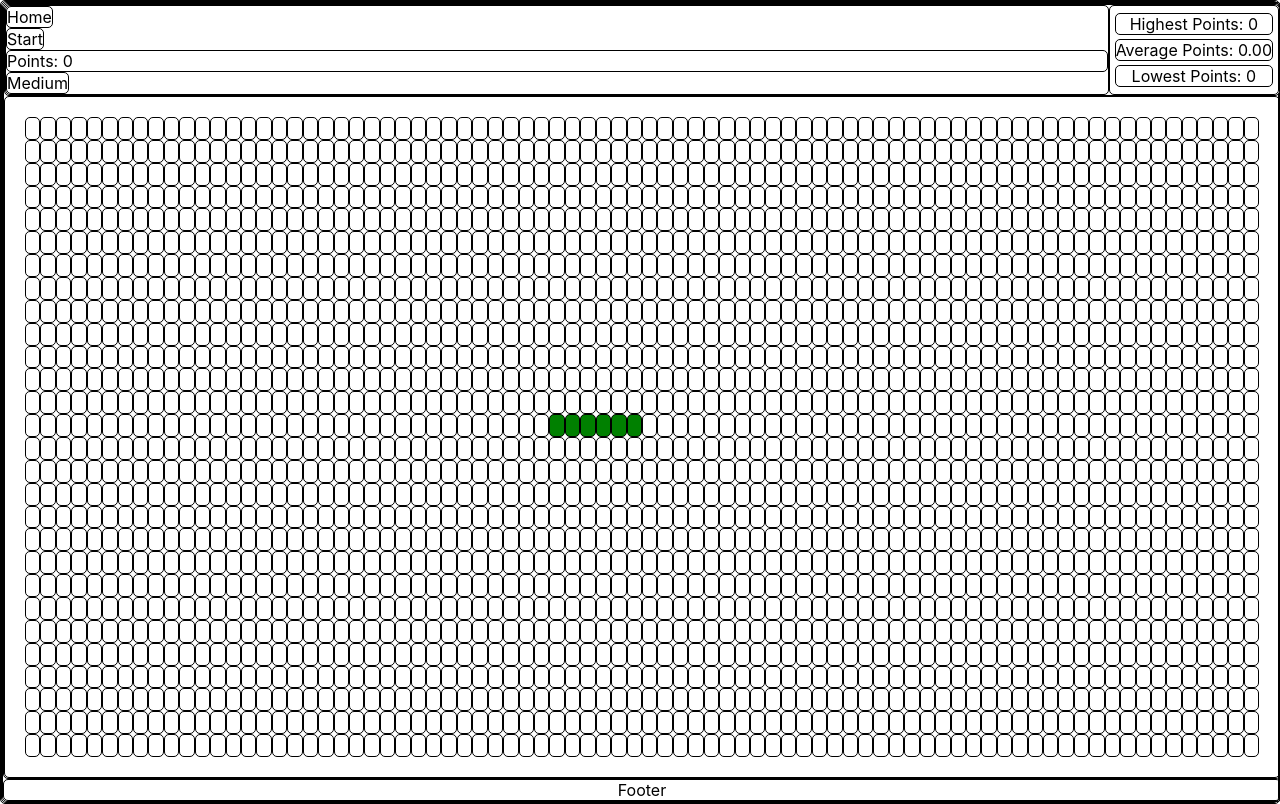
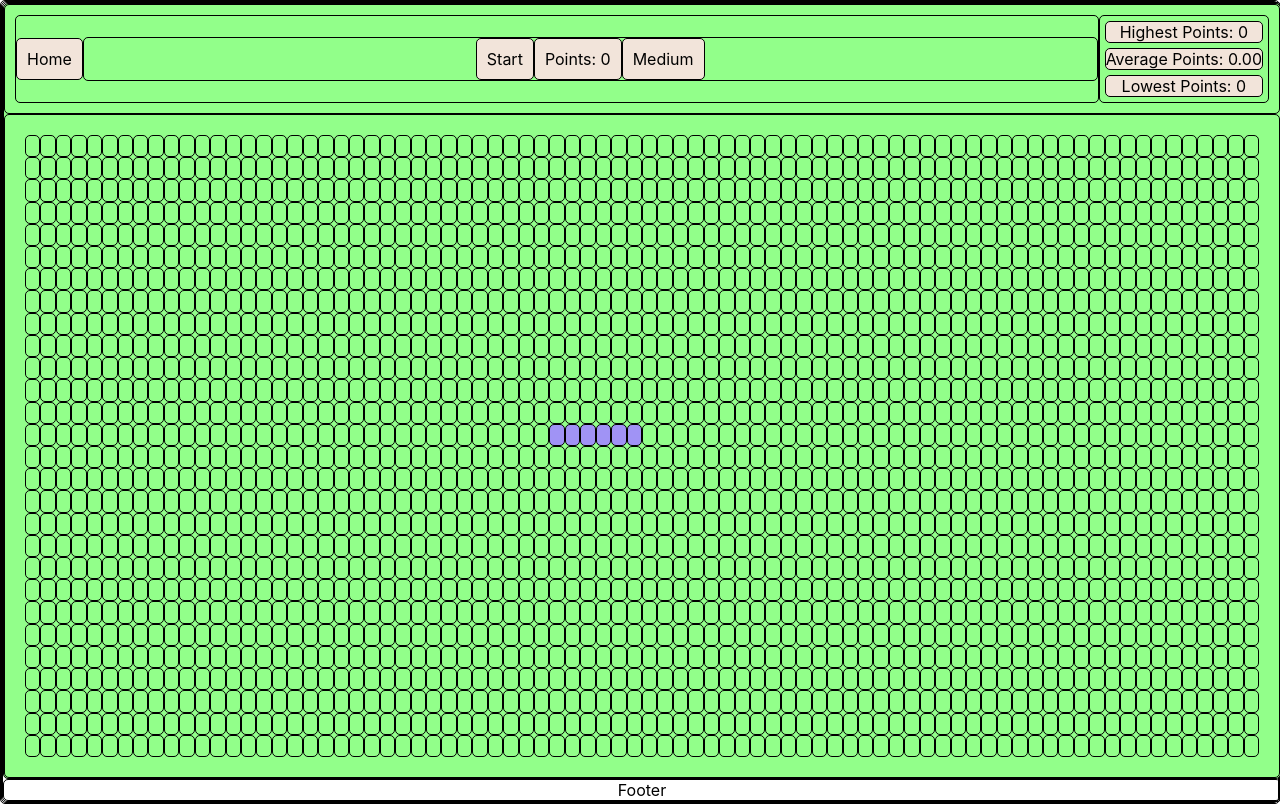
Before and after one commit to pelnik/arcade, a website with bundled scripts: page index.html in a window 1280 px wide. Built offline with nearby package versions, Linux system fonts and the light colour scheme.

Commit message:
styling header

```diff
--- a/index.css
+++ b/index.css
@@ -48,29 +48,60 @@ a {
   grid-template-rows: auto 1fr;
   grid-row: 1;
   grid-column: 1;
+  background-color: #92FF8A;
 }
 
 
 #header-parent {
-  background-color: white;
   display: flex;
   flex-direction: row;
   align-content: center;
   justify-content: space-between;
   grid-row: 1;
   grid-column: 1;
+  padding: 10px;
 }
 
+
 #header-buttons {
+  display: flex;
   flex-grow: 1;
+  flex-direction: row;
+  align-items: center;
 }
+
+#header-buttons button, #header-buttons p, #header-buttons select {
+  background-color: #F2E4DA;
+  padding: 10px;
+}
+
+#header-buttons p {
+  display: flex;
+  justify-content: center;
+  align-items: center;
+}
+
+#game-header-buttons {
+  display: flex;
+  flex-grow: 1;
+  flex-direction: row;
+  align-items: center;
+  justify-content: center;
+}
+
+
+#stats-parent * {
+  background-color: #F2E4DA;
+}
+
 
 #stats-parent {
   display: flex;
-  justify-content:space-around;
+  justify-content: space-around;
   flex-direction: column;
   flex-wrap: nowrap;
   padding: 5px;
+  gap: 5px;
 }
 
 #stats-parent > * {
@@ -93,7 +124,7 @@ a {
 }
 
 .snake-square {
-  background-color: green;
+  background-color: #A093F5;
 }
 
 .apple-square {
--- a/index.html
+++ b/index.html
@@ -16,6 +16,7 @@
           <button id="home-button">
             Home
           </button>
+          <div id="game-header-buttons">
             <button id="start-button">
               Start
             </button>
@@ -25,6 +26,7 @@
               <option selected>Medium</option>
               <option>Hard</option>
             </select>
+          </div>
         </div>
         <div id="stats-parent">
           <div id="highest-points">
```
Lines whose indentation alone changed are shown as unchanged.
